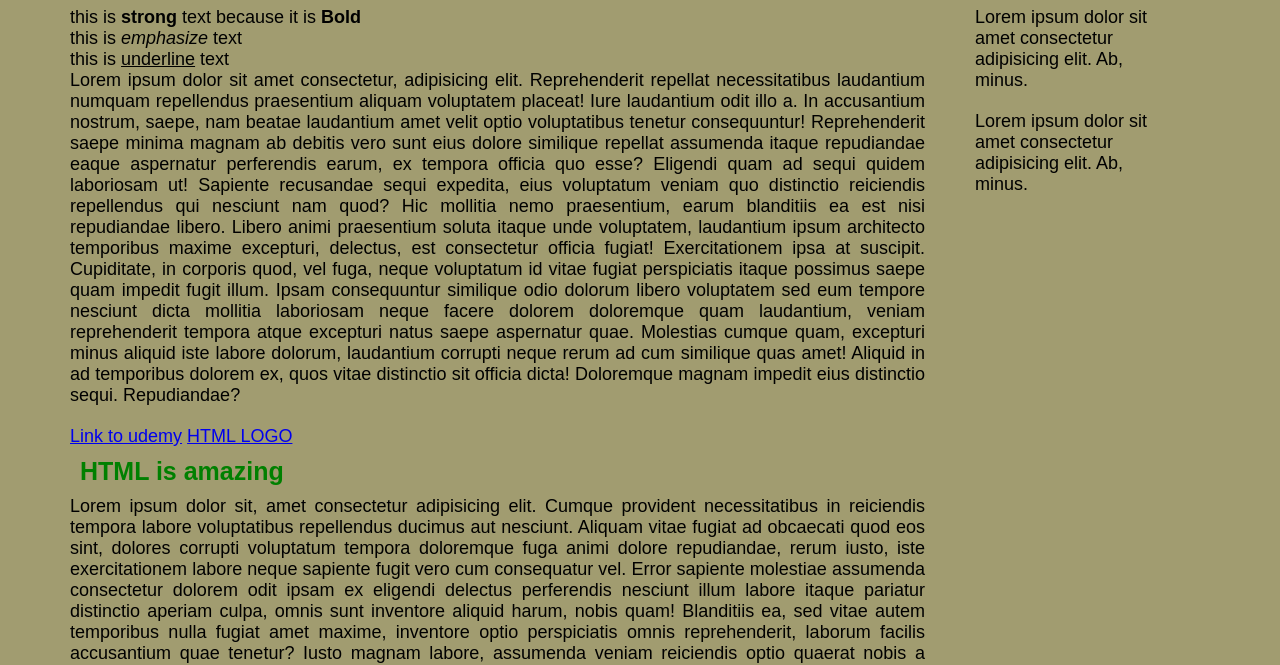
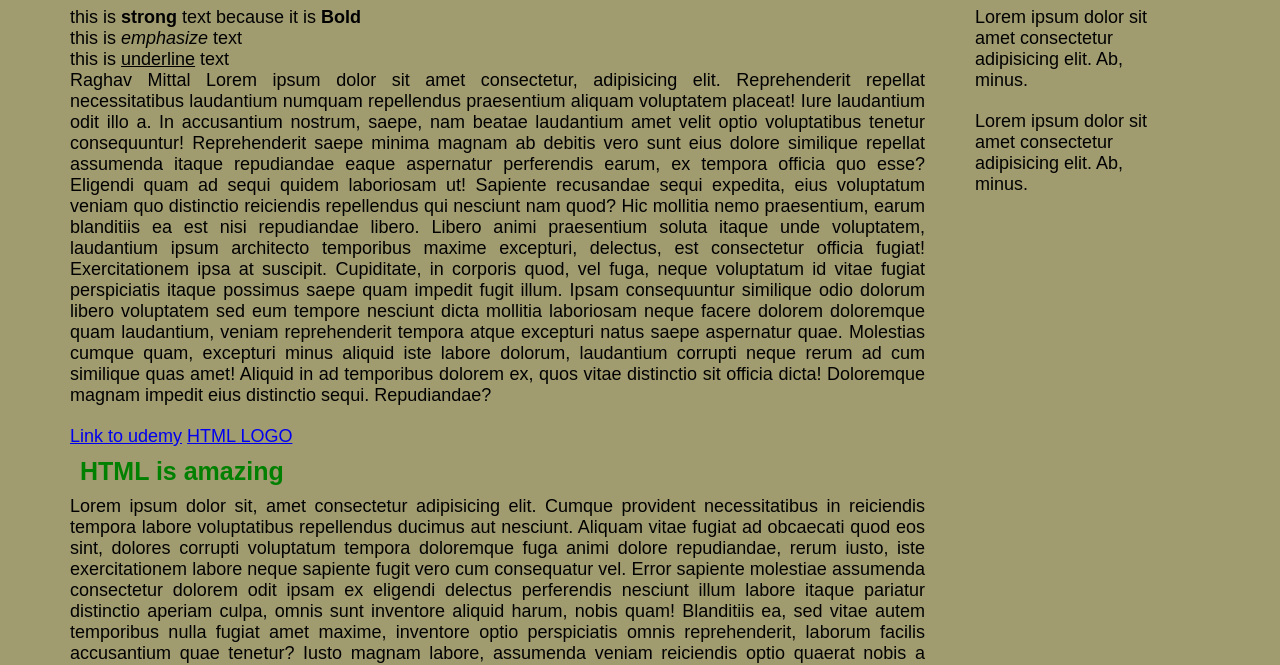
Before and after one commit to Raghavmittal648/blog-post-udemy-Jonas-Schmedtmann, a plain HTML site: page index.html in a window 1280 px wide. Shown: the part 137-802 px from the top of the page. Drawn offline with Linux system fonts and the light colour scheme.

Commit message:
add name

```diff
--- a/index.html
+++ b/index.html
@@ -18,6 +18,7 @@
             <p class="main-text">this is <strong>strong</strong> text because it is <strong>Bold</strong><br>
                 this is <em>emphasize</em> text <br>
                 this is <u>underline</u> text <br>
+                Raghav Mittal
                 Lorem ipsum dolor sit amet consectetur, adipisicing elit. Reprehenderit repellat necessitatibus
                 laudantium
                 numquam repellendus praesentium aliquam voluptatem placeat! Iure laudantium odit illo a. In accusantium
```
